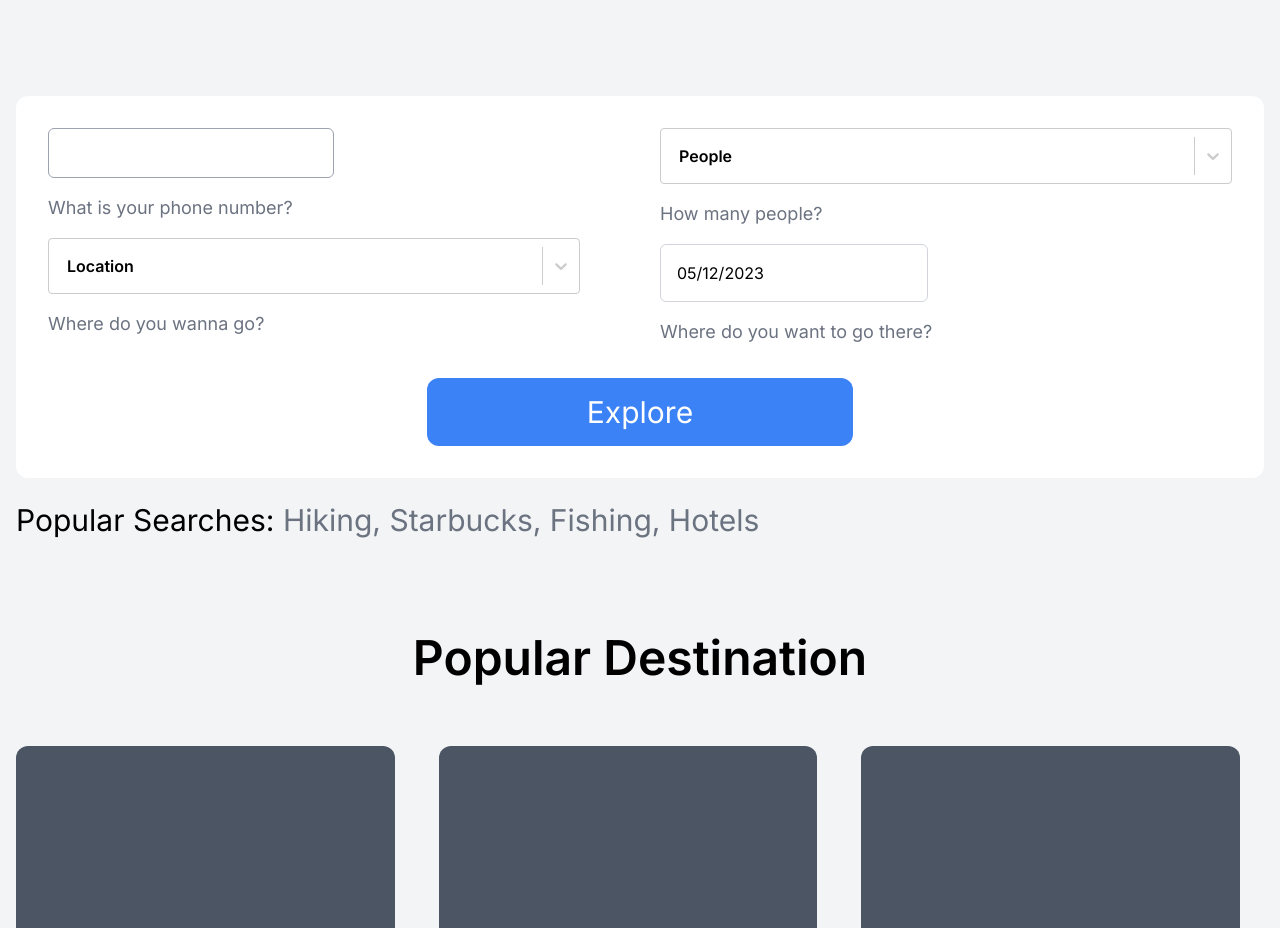
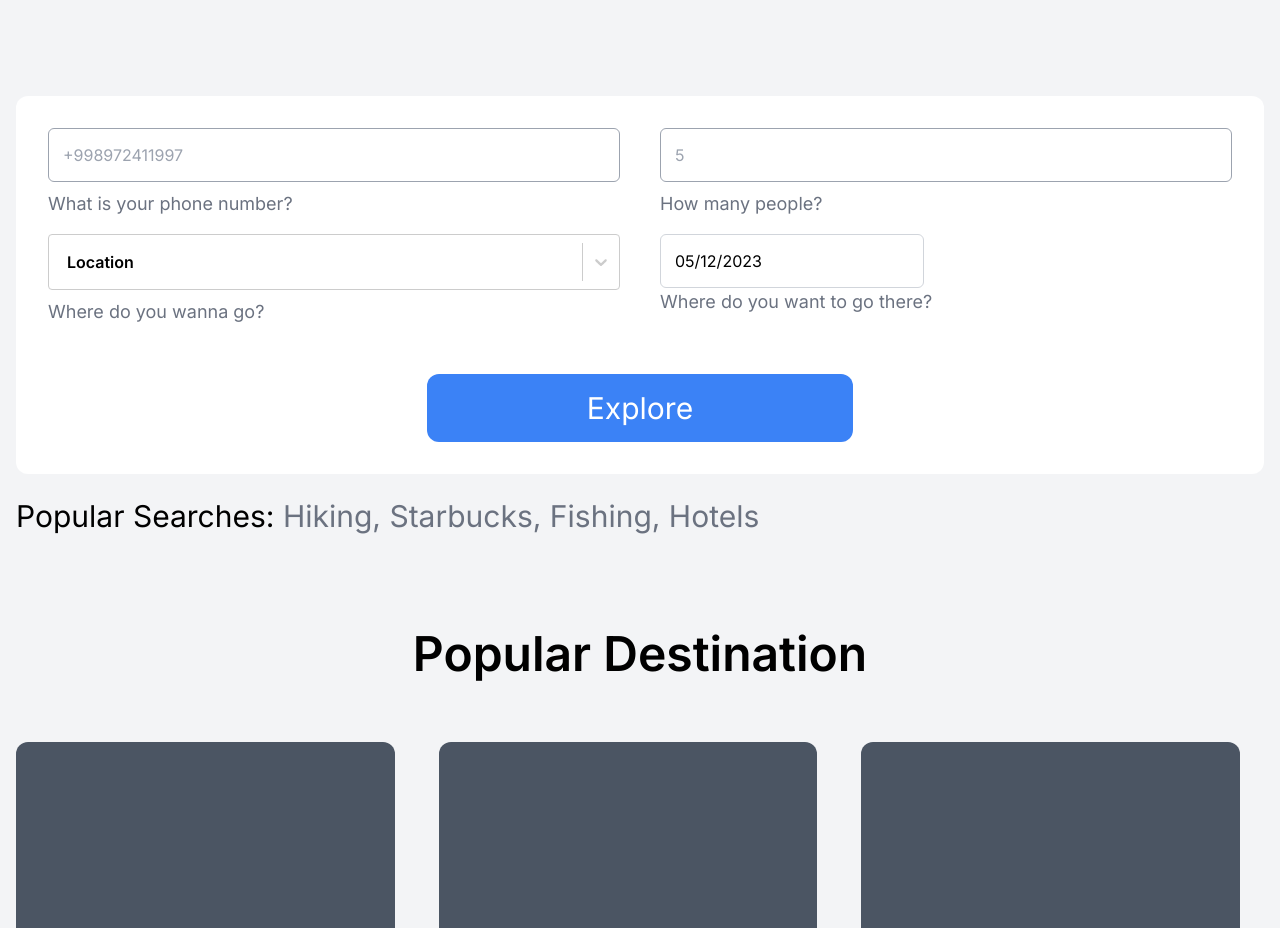
Before and after one commit to Lexoice1997/travel, a Next.js app: page / in a window 1280 px wide. Shown: the part 846-1774 px from the top of the page. Built offline with nearby package versions, Linux system fonts and the light colour scheme.

Commit message:
fix: order

```diff
--- a/src/components/Datepicker/index.tsx
+++ b/src/components/Datepicker/index.tsx
@@ -6,7 +6,7 @@ import "react-datepicker/dist/react-datepicker.css";
 
 function CustomDatePicker() {
   const [startDate, setStartDate] = useState<any>(new Date());
-  return <DatePicker selected={startDate} onChange={(date: any) => setStartDate(date)} className="p-4 border rounded-md w-full outline-none border-gray-300"/>;
+  return <DatePicker selected={startDate} onChange={(date: any) => setStartDate(date)} className="p-[14px] border rounded-md w-full outline-none border-gray-300"/>;
 }
 
 export default CustomDatePicker;
--- a/src/components/Order/index.tsx
+++ b/src/components/Order/index.tsx
@@ -27,27 +27,35 @@ function Order() {
       <div className="bg-white p-8 rounded-xl">
         <div className="flex justify-between sm:flex-row flex-col items-start ">
           <div className="sm:w-1/2 w-full sm:mr-10 mr-0">
-            <div className="w-full mb-4">
-              <input type="text" className="border-gray-400 border rounded-md sm:w-1/2 w-full p-3 outline-none" />
-              <p className="text-gray-500 text-lg mt-4">
+            <div className="w-full mb-4 sm:mr-10 mr-0">
+              <input
+                type="text"
+                className="border-gray-400 border rounded-md w-full p-[14px] outline-none sm:mr-10 mr-0"
+                placeholder="+998972411997"
+              />
+              <p className="text-gray-500 text-lg mt-2">
                 What is your phone number?
               </p>
             </div>
-            <div className="sw-full sm:mr-10 mr-0">
+            <div className="w-full mb-4">
               <SelectField placeHolder="Location" options={LOCATIONS} />
-              <p className="text-gray-500 text-lg mt-4">
+              <p className="text-gray-500 text-lg mt-2">
                 Where do you wanna go?
               </p>
             </div>
           </div>
           <div className="sm:w-1/2 w-full">
             <div className="w-full mb-4">
-              <SelectField placeHolder="People" options={PEOPLES} />
-              <p className="text-gray-500 text-lg mt-4">How many people?</p>
+              <input
+                type="text"
+                className="border-gray-400 border rounded-md w-full p-[14px] outline-none sm:mr-10 mr-0"
+                placeholder="5"
+              />
+              <p className="text-gray-500 text-lg mt-2">How many people?</p>
             </div>
-            <div className="w-full">
+            <div className="w-full mt-2">
               <CustomDatePicker />
-              <p className="text-gray-500 text-lg mt-4">
+              <p className="text-gray-500 text-lg">
                 Where do you want to go there?
               </p>
             </div>
```
